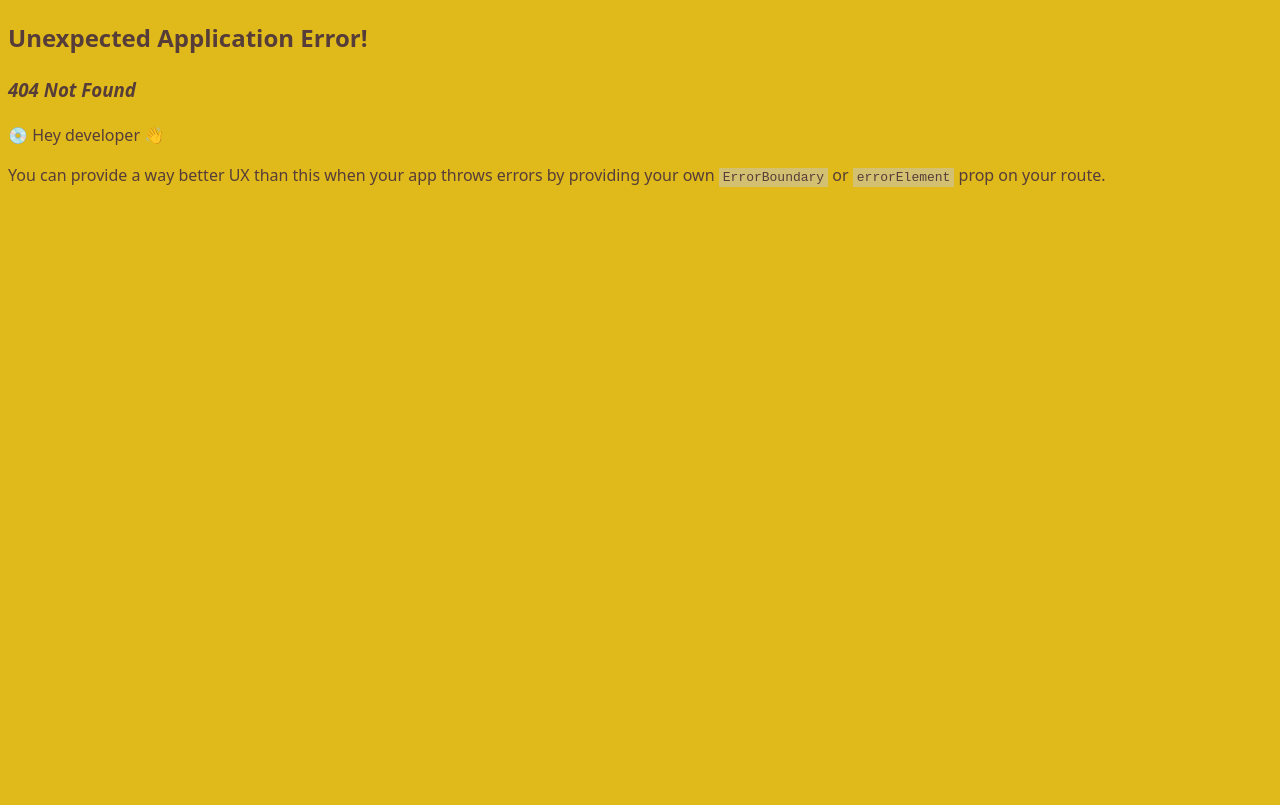
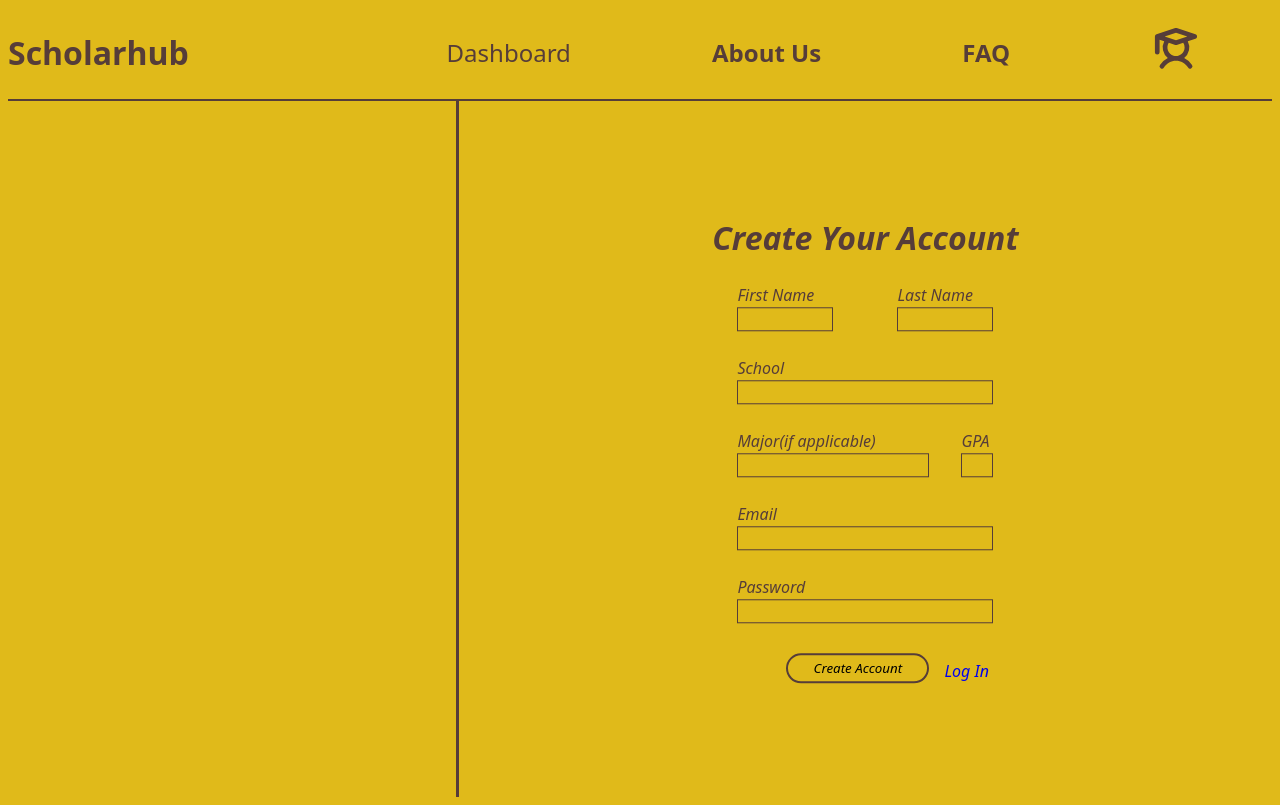
Before and after one commit to ifeomare/scholarhub, a React (Vite) app: page /create-account in a window 1280 px wide. Before the commit this address had no page. Built offline with nearby package versions, Linux system fonts and the light colour scheme; a web font is replaced by a local one.

Commit message:
SCH-16 Designed Sign Up Page

```diff
--- a/src/index.css
+++ b/src/index.css
@@ -12,7 +12,7 @@
   -moz-osx-font-smoothing: grayscale;
 }
 
-.page-format {
+.d-flex {
   display: flex;
 }
 
@@ -22,14 +22,54 @@
   min-height: 86vh;
 }
 
-.login-form input {
+.textbox-xs {
+  display: flex;
+  flex-direction: column;
+  width: 10%;
+  margin: 0 auto 15px 0;
+
+}
+
+.textbox-s {
+  display: flex;
+  flex-direction: column;
+  width: 30%;
+  margin: 0 auto 15px auto;
+}
+
+.textbox-l {
+  display: flex;
+  flex-direction: column;
+  width: 60%;
+  margin: 0 auto 15px auto;
+}
+
+.textbox-xl {
+  display: flex;
+  flex-direction: column;
+  width: 80%;
+  margin: 0 auto 15px auto;
+}
+
+input[type="text"] {
   background-color: inherit;
-  border: 1px solid black;
+  border: 1px solid #563d39;
   height: 20px;
 }
 
-.submit-button {
-  width: 100%;
+.submit-button-container {
+  width: 70%;
   height: 30px;
-  text-align: center;
+  text-align: right;
 }
+
+#submit-button {
+  width: 143px;
+  height: 30px;
+  margin: auto;
+  border-radius: 25px;
+  border: 2px solid #563d39;
+  font-family: inherit;
+  font-style: inherit;
+  background-color: inherit;
+}
--- a/src/main.jsx
+++ b/src/main.jsx
@@ -3,6 +3,7 @@ import { createBrowserRouter, RouterProvider } from "react-router-dom";
 import "./index.css";
 import App from "./App.jsx";
 import Login from "./pages/login.jsx";
+import CreateAccount from "./pages/create-account.jsx";
 
 const router = createBrowserRouter([
   {
@@ -13,8 +14,11 @@ const router = createBrowserRouter([
     path: "/log-in",
     element: <Login />,
   },
+  {
+    path: "/create-account",
+    element: <CreateAccount />,
+  },
 ]);
-
 createRoot(document.getElementById("root")).render(
   <RouterProvider router={router} />
 );
--- /dev/null
+++ b/src/pages/create-account.jsx
@@ -0,0 +1,61 @@
+import "../styles/create-account.css";
+import Navbar from "../components/navbar.jsx";
+const CreateAccount = () => {
+  return (
+    <>
+      <Navbar />
+      <div className="d-flex">
+        <aside className="aside-border"></aside>
+        <main className="create-account-container">
+          <form className="signup-form">
+            <h1>Create Your Account</h1>
+            <div style={{ display: "flex" }}>
+              <div className="textbox-s" style={{ marginBottom: 0 }}>
+                <label htmlFor="fname">First Name</label>
+                <input type="text" name="fname" id="fname" />
+              </div>
+              <div className="textbox-s" style={{ marginBottom: 0 }}>
+                <label htmlFor="lname">Last Name</label>
+                <input type="text" name="lname" id="lname" />
+              </div>
+            </div>
+            <div className="textbox-xl">
+              <label htmlFor="school">School</label>
+              <input type="text" name="school" id="school" />
+            </div>
+            <div className="d-flex" style={{ minWidth: "80%" }}>
+              <div className="textbox-l" style={{ marginBottom: 0 }}>
+                <label htmlFor="major">Major(if applicable)</label>
+                <input type="text" name="major" id="major" />
+              </div>
+              <div className="textbox-xs" style={{ marginBottom: 0 }}>
+                <label htmlFor="gpa">GPA</label>
+                <input type="text" name="gpa" id="gpa" />
+              </div>
+            </div>
+            <div className="textbox-xl">
+              <label htmlFor="email">Email</label>
+              <input type="text" name="email" id="email" />
+            </div>
+            <div className="textbox-xl">
+              <label htmlFor="password">Password</label>
+              <input type="text" name="password" id="password" />
+            </div>
+            <div className="form-footer" style={{marginTop: "30px"}}>
+              <div className="submit-button-container">
+                <input
+                  type="submit"
+                  value="Create Account"
+                  id="submit-button"
+                />
+              </div>
+              <a href="/log-in">Log In</a>
+            </div>
+          </form>
+        </main>
+      </div>
+    </>
+  );
+};
+
+export default CreateAccount;
--- a/src/pages/login.jsx
+++ b/src/pages/login.jsx
@@ -5,7 +5,7 @@ function Login() {
   return (
     <>
       <Navbar />
-      <div className="page-format">
+      <div className="d-flex">
         <aside className="aside-border"></aside>
         <main className="login-container">
           <form className="login-form">
@@ -14,16 +14,19 @@ function Login() {
               <br />
               Here
             </h1>
-            <div className="input-styles">
+            <div className="textbox-xl">
               <label htmlFor="email">Email</label>
               <input type="text" name="email" id="email" />
             </div>
-            <div className="input-styles">
+            <div className="textbox-xl">
               <label htmlFor="password">Password</label>
               <input type="text" name="password" id="password" />
             </div>
-            <div className="submit-button">
-              <input type="submit" value="Log In" id="login" />
+            <div className="form-footer">
+              <div className="submit-button-container">
+                <input type="submit" value="Log In" id="submit-button" />
+              </div>
+              <a href="/create-account">Register</a>
             </div>
           </form>
         </main>
--- /dev/null
+++ b/src/styles/create-account.css
@@ -0,0 +1,23 @@
+.create-account-container {
+  min-width: 63.5vw;
+  min-height: 87vh;
+  font-style: italic;
+  /* vertical-align: middle; */
+}
+.signup-form > div {
+  margin-bottom: 25px;
+}
+
+.signup-form {
+  width: 25vw;
+  min-height: auto;
+  margin: auto;
+  position: relative;
+  top: 50%;
+  transform: translateY(-50%);
+}
+
+.signup-form h1 {
+  text-align: center;
+  margin-top: 0;
+}
--- a/src/styles/login.css
+++ b/src/styles/login.css
@@ -17,24 +17,21 @@
   text-align: center;
 }
 
-.input-styles {
-  display: flex;
-  flex-direction: column;
-  width: 80%;
-  margin: 0 auto 15px auto;
-}
-
 .login-button {
   width: 100%;
   height: 30px;
   text-align: center;
 }
 
-#login {
-  width: 143px;
-  height: 30px;
-  margin: auto;
-  border-radius: 25px;
-  font-family: inherit;
-  font-style: inherit;
+.form-footer {
+  display: flex;
 }
+
+.form-footer a {
+  margin: auto auto 0px 15px;
+  text-decoration: none;
+}
+
+.form-footer a:active {
+  text-decoration: underline;
+}
```
